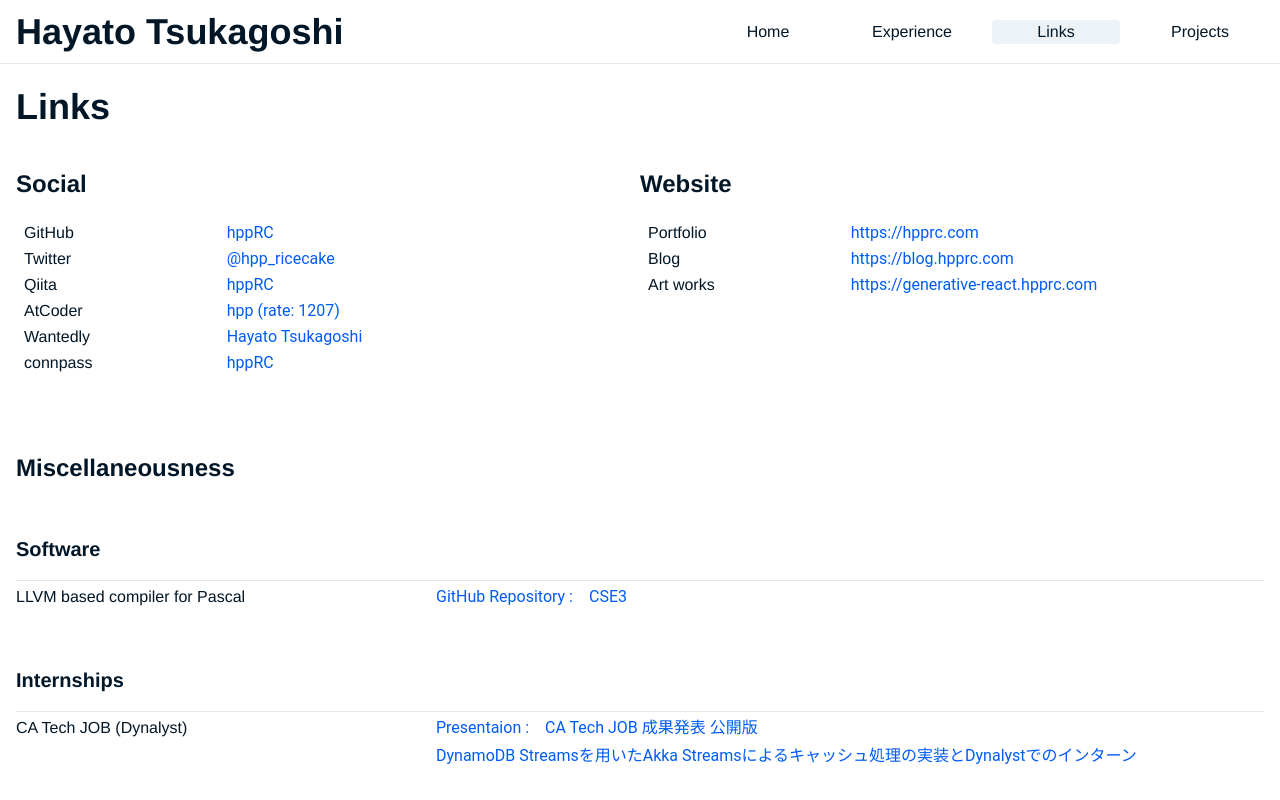
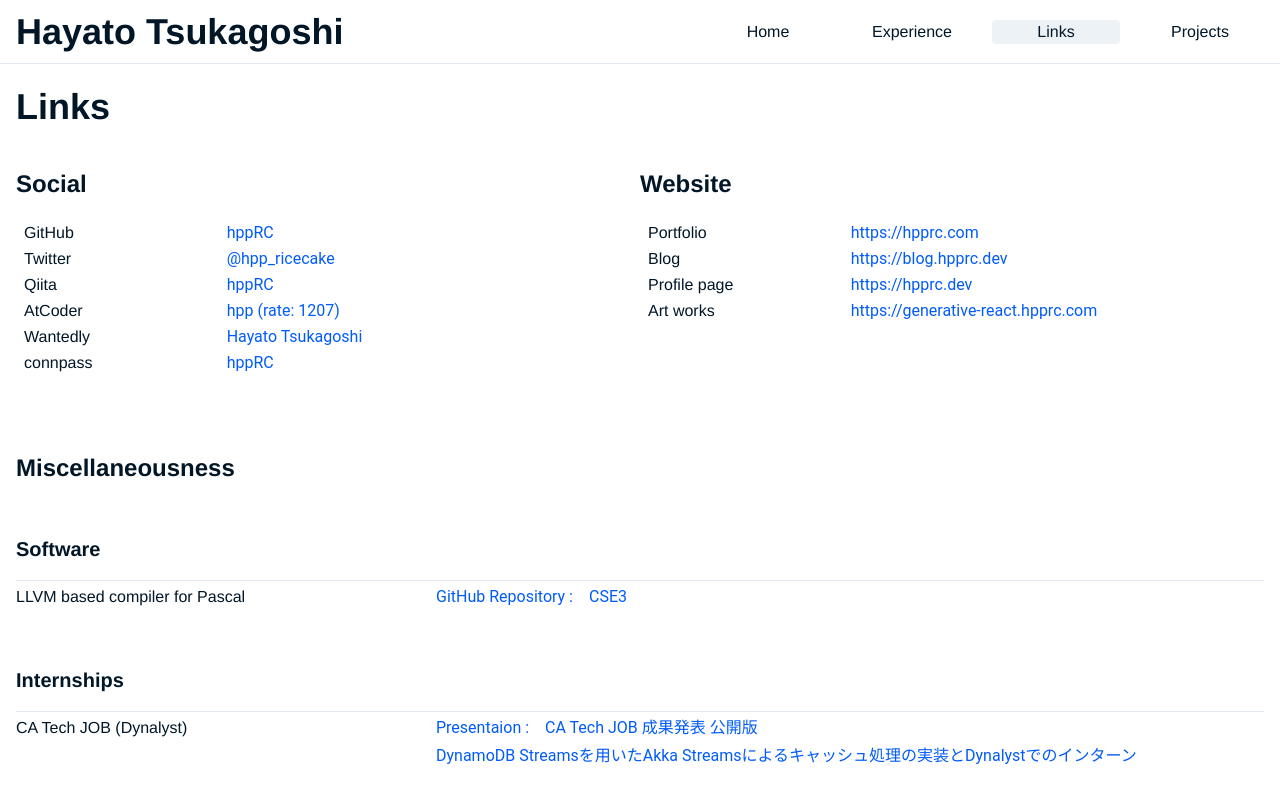
Before and after one commit to hppRC/hppRC.github.io, a Next.js app: page /links in a window 1280 px wide. Shown: the top 800 px of the page. Built offline with nearby package versions, Linux system fonts and the light colour scheme.

Commit message:
🥺chore

```diff
--- a/src/pages/links.tsx
+++ b/src/pages/links.tsx
@@ -11,7 +11,8 @@ const sorcialLinks = {
 
 const websiteLinks = {
   Portfolio: { href: `https://hpprc.com` },
-  Blog: { href: `https://blog.hpprc.com` },
+  Blog: { href: `https://blog.hpprc.dev` },
+  'Profile page': { href: `https://hpprc.dev` },
   'Art works': { href: `https://generative-react.hpprc.com` },
 };
 
@@ -23,7 +24,7 @@ const miscellaneousness: {
   Software: {
     // 'Portfolio site': [{ title: `hpp portfolio`, href: `https://hpprc.com` }],
     // 'Generative React': [{ title: `Generative React`, href: `https://generative-react.hpprc.com` }],
-    // Blog: [{ title: `hpp blog`, href: `https://blog.hpprc.com` }],
+    // Blog: [{ title: `hpp blog`, href: `https://blog.hpprc.dev` }],
     'LLVM based compiler for Pascal': [
       { title: `GitHub Repository`, name: `CSE3`, href: `https://github.com/hppRC/CSE3` },
     ],
```
